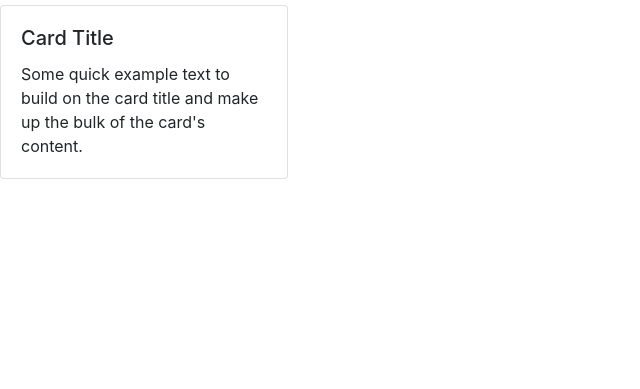
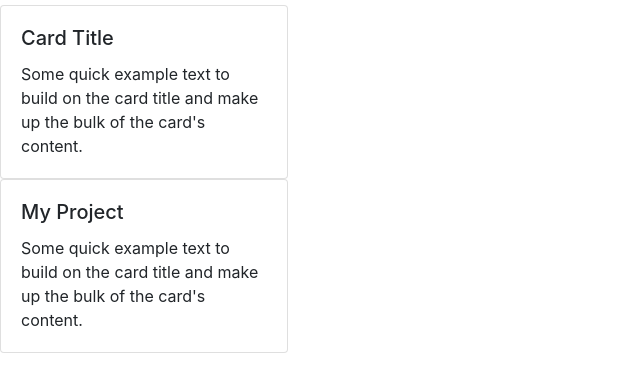
Before and after one commit to karyacoub/karyacoub.github.io, a plain HTML site: page index.html in a window 1280 px wide. Shown: the part 51-440 px from the top of the page, without its empty margins (0-640 px from the left). Drawn offline with nearby package versions, Linux system fonts and the light colour scheme.

Commit message:
started adding cards to page

```diff
--- a/index.html
+++ b/index.html
@@ -13,7 +13,7 @@
   <body>
     <h1>Hello, world!</h1>
 
-    <div class="card" style="width: 18rem;">
+    <div class="card template" style="width: 18rem;">
         <!--<img class="card-img-top" src="..." alt="Card image cap">-->
         <div class="card-body">
           <h5 class="card-title">Card Title</h5>
@@ -21,9 +21,23 @@
         </div>
     </div>
 
+    <script src="projectData.js"></script>
     <!-- jQuery first, then Popper.js, then Bootstrap JS -->
     <script src="https://code.jquery.com/jquery-3.3.1.slim.min.js" integrity="sha384-q8i/X+965DzO0rT7abK41JStQIAqVgRVzpbzo5smXKp4YfRvH+8abtTE1Pi6jizo" crossorigin="anonymous"></script>
     <script src="https://cdnjs.cloudflare.com/ajax/libs/popper.js/1.14.7/umd/popper.min.js" integrity="sha384-UO2eT0CpHqdSJQ6hJty5KVphtPhzWj9WO1clHTMGa3JDZwrnQq4sF86dIHNDz0W1" crossorigin="anonymous"></script>
     <script src="https://stackpath.bootstrapcdn.com/bootstrap/4.3.1/js/bootstrap.min.js" integrity="sha384-JjSmVgyd0p3pXB1rRibZUAYoIIy6OrQ6VrjIEaFf/nJGzIxFDsf4x0xIM+B07jRM" crossorigin="anonymous"></script>
+
+    <script>
+      $(document).ready(function() {
+        $.each(projectData, function(i, v) {
+          var card = $('.template').clone();
+
+          card.removeClass('template');
+          card.find('.card-title').text(v.title);
+
+          $('body').append(card);
+        });
+      });
+    </script>
   </body>
 </html>
--- a/projectData.js
+++ b/projectData.js
@@ -1,8 +1,8 @@
-var projectData = {
+var projectData = [{
     title: 'My Project',
     description: 'A quick description of the what the project does.',
     technologies: ['Programming language', 'Framework', 'etc'],
     date: 'MM/DD/YYYY',
     project_url: 'karyacoub.github.io/projectname',
     source_url: 'github.com/karyacoub/projectname'
-}
+}]
```
